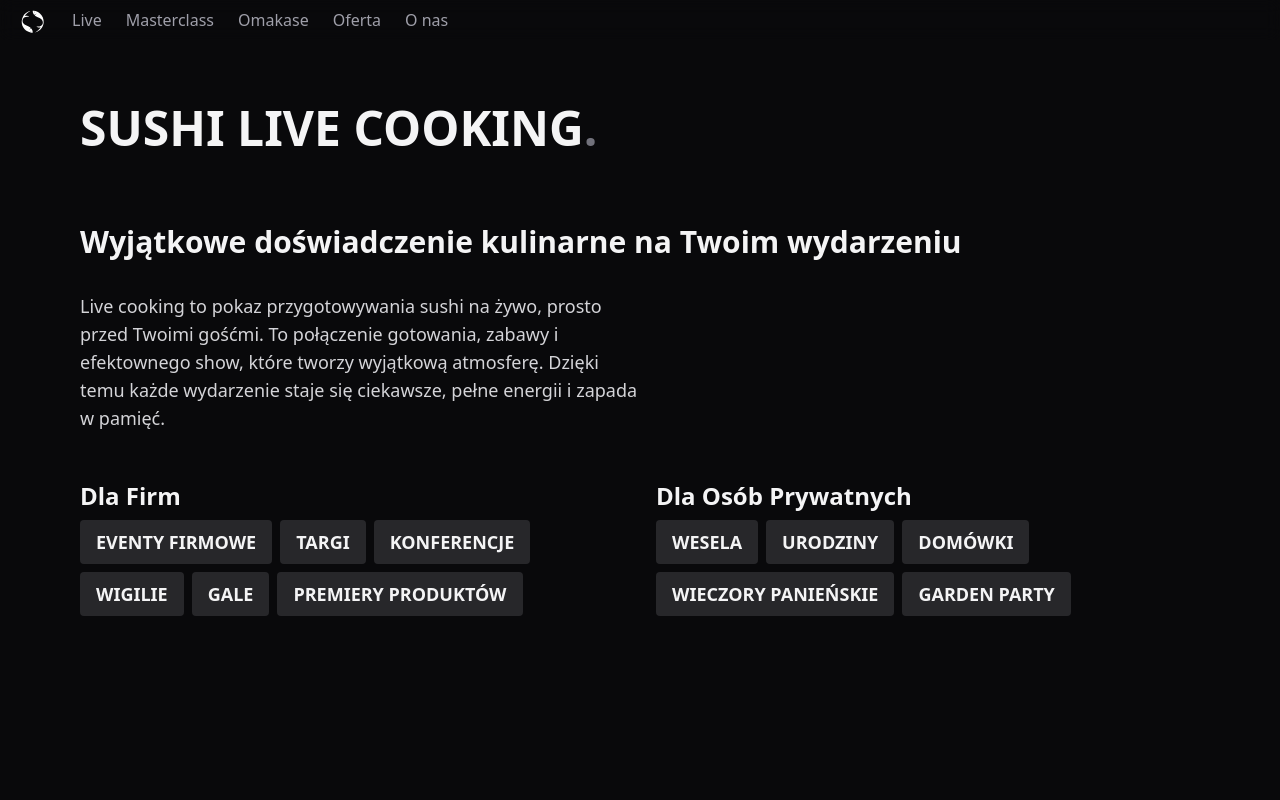
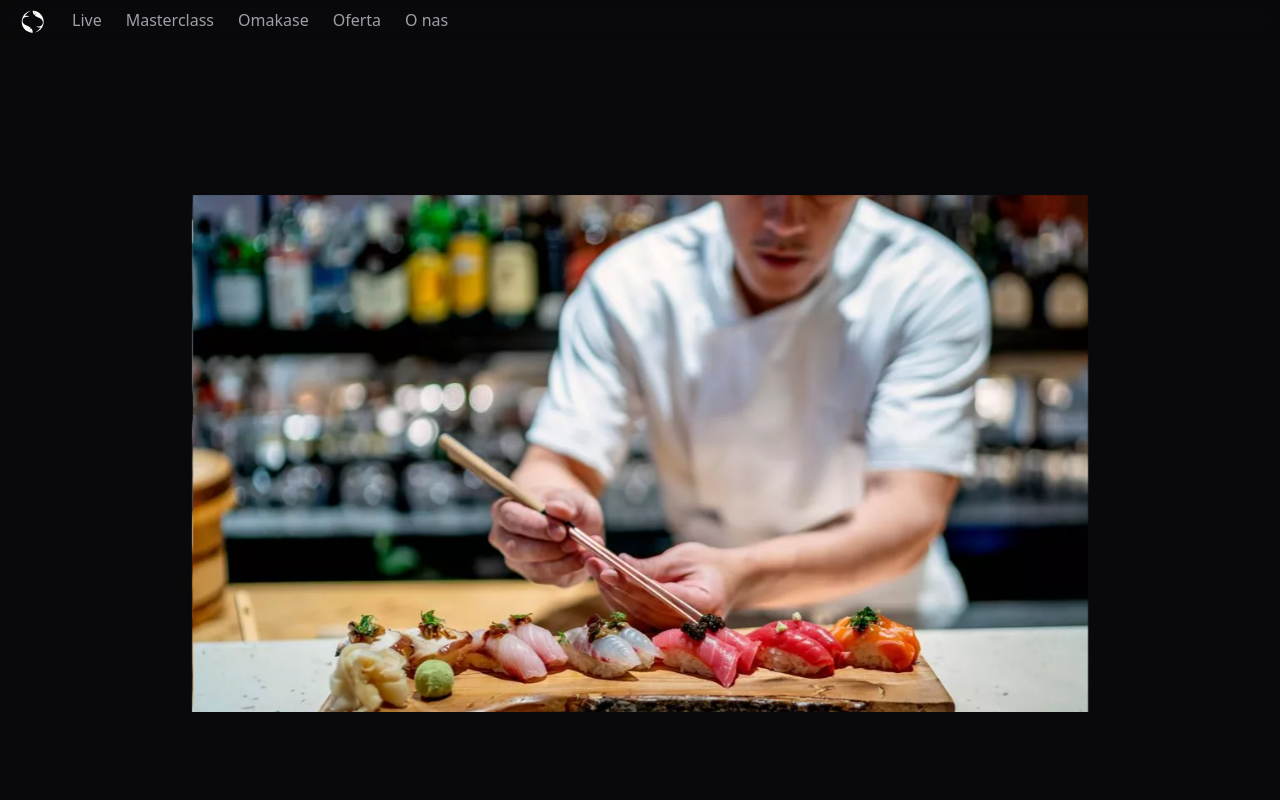
Before and after one commit to AleksanderPaluch/eventWeb-, a React (Vite) app: page / in a window 1280 px wide. Shown: the top 800 px of the page. Built offline with nearby package versions, Linux system fonts and the light colour scheme.

Commit message:
progress

```diff
--- a/src/App.tsx
+++ b/src/App.tsx
@@ -10,7 +10,7 @@ function App() {
     <>
       <div className="bg-zinc-950  ">
         <Nav />
-        {/* <Hero /> */}
+        <Hero />
         <Live />
         <Masterclass />
         <Omakase />
--- a/src/components/Masterclass/Masterclass.tsx
+++ b/src/components/Masterclass/Masterclass.tsx
@@ -2,7 +2,7 @@ import { Section } from "../Section/Section";
 
 const data = {
   id: "Masterclass",
-  side: "left" as const,
+  side: "right" as const,
   title: "Warsztaty, które uczą, bawią i integrują",
   header: "Sushi Masterclass",
   text: "Masterclass sushi to praktyczne warsztaty, podczas których uczestnicy tworzą własne rolki pod okiem doświadczonego sushi chefa. To połączenie nauki, zabawy i wspólnego działania — idealne dla grup szukających oryginalnej i angażującej atrakcji. Każdy uczestnik otrzymuje własne stanowisko pracy, komplet składników oraz wskazówki krok po kroku.",
--- a/src/components/Section/Section.tsx
+++ b/src/components/Section/Section.tsx
@@ -33,7 +33,7 @@ export const Section: React.FC<SectionProps> = ({
       className="py-12 md:pb-32 md:pt-24 mx-auto max-w-6xl px-4 text-zinc-100 "
     >
       <SectionHeader title={header} side={side} />
-      <SectionText title={title} text={text} />
+      <SectionText title={title} text={text} side={side} />
       {table && <div className="mt-16">{table}</div>}
       <SectionChips
         chipsTitle={chipsTitle}
--- a/src/components/Section/SectionHeader.tsx
+++ b/src/components/Section/SectionHeader.tsx
@@ -23,7 +23,7 @@ export const SectionHeader: React.FC<SectionHeaderProps> = ({
       <h2>
         <p className=" text-end min-w-32 md:min-w-48 py-2 text-3xl font-black md:text-5xl">
           {title}
-          <span className="text-zinc-500">.</span>
+          <span className="text-zinc-700">.</span>
         </p>
       </h2>
     </motion.div>
--- a/src/components/Section/SectionText.tsx
+++ b/src/components/Section/SectionText.tsx
@@ -1,14 +1,37 @@
-import { Motion } from "../Motion/Motion"
+import { Motion } from "../Motion/Motion";
 
-export const SectionText = ({ title, text }) => {
+interface SectionTextProps {
+  title: string;
+  text: string;
+  side: "left" | "right";
+}
+
+export const SectionText: React.FC<SectionTextProps> = ({
+  title,
+  text,
+  side
+}) => {
+  const isRight = side === "right";
+
   return (
-      <div className="prose grid grid-cols-1 gap-8 prose-p:my-2  ">
-        <Motion>
-          <p className="text-3xl font-semibold">{title}</p>
-        </Motion>
-        <Motion>
-          <p className="text-lg lg:w-1/2 text-zinc-300">{text}</p>
-        </Motion>
-      </div>
-  )
-}
+    <div
+      className={`
+        flex flex-col gap-4
+        w-full lg:w-1/2
+        ${isRight ? "ml-auto items-end text-right" : "items-start text-left"}
+      `}
+    >
+      <Motion>
+        <p className="text-3xl font-semibold text-justify">
+          {title}
+        </p>
+      </Motion>
+
+      <Motion>
+        <p className="text-lg text-zinc-300 text-justify">
+          {text}
+        </p>
+      </Motion>
+    </div>
+  );
+};
```
